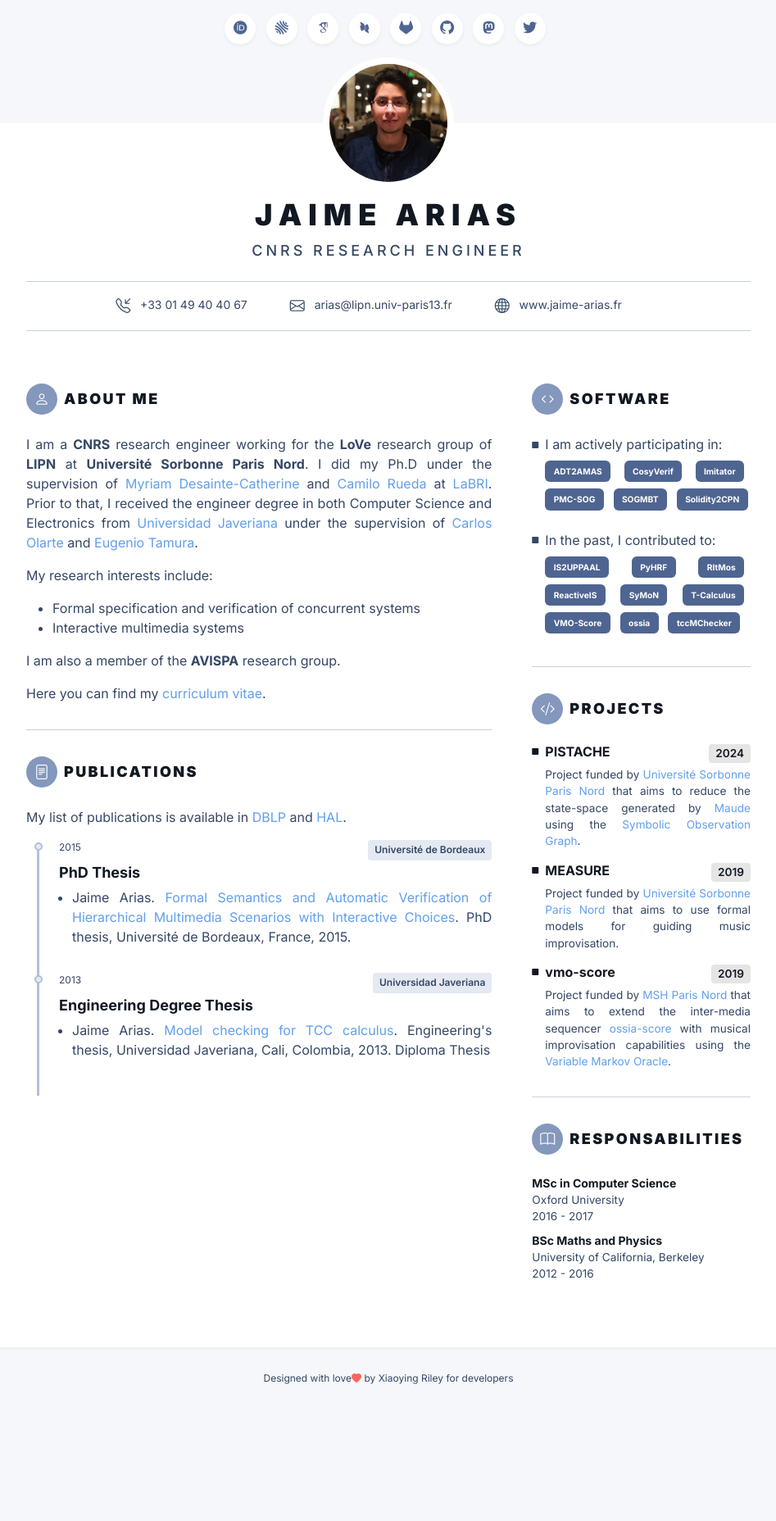
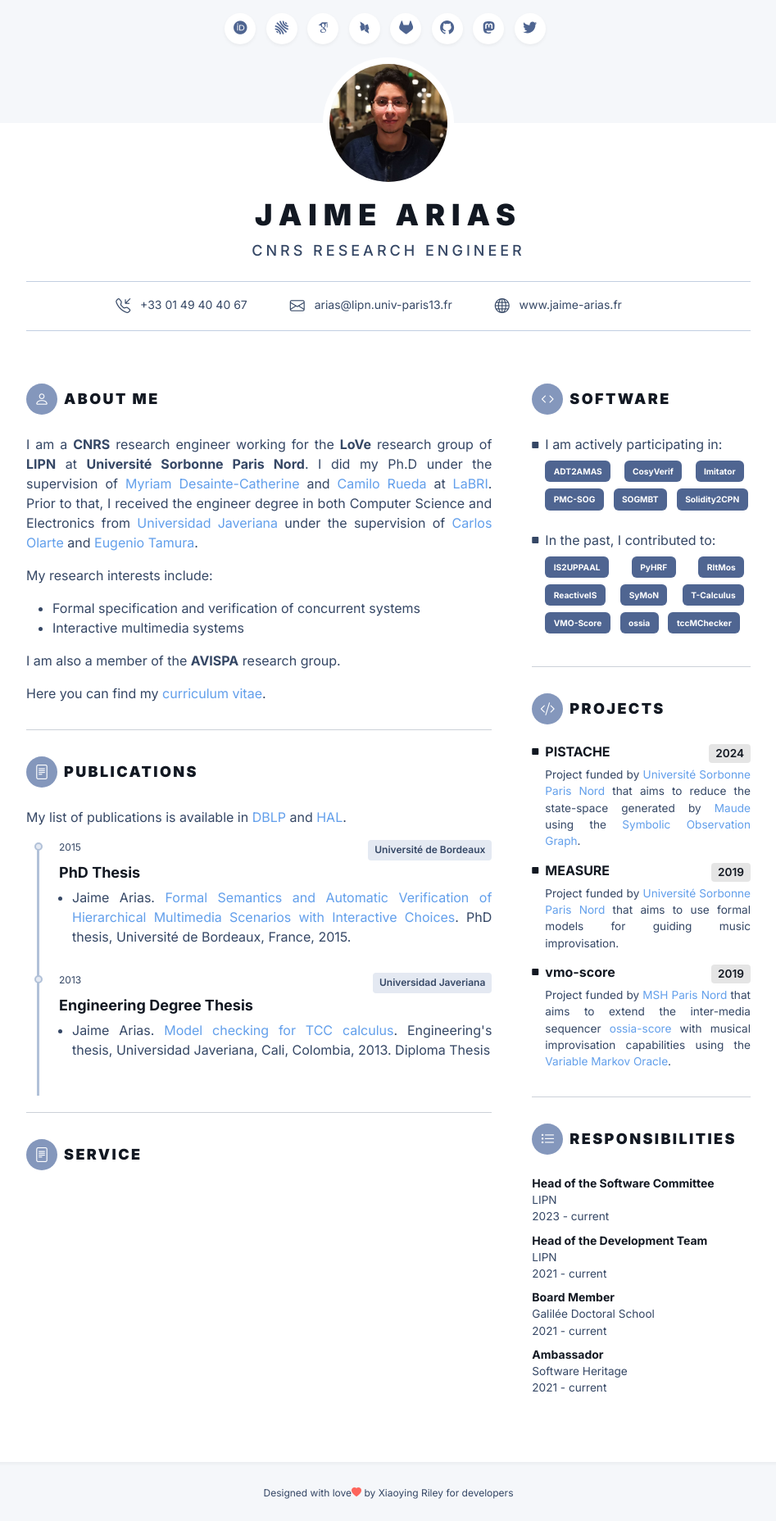
Before and after one commit to himito/himito.github.io, a Jekyll site: the page built from index.md, in a window 1280 px wide. Shown: the whole page at 82% size, without its empty margins (166-1113 px from the left). Built offline with Jekyll 4.4.1, drawn with Linux system fonts in a browser that asks for light colours; nearby versions of some CDN libraries; some web fonts are replaced; library files that are not in the unit come from our copies; before the commit the page ends 1716 px from its top, so only the background shows below that.

Commit message:
add responsibilities

```diff
--- a/_data/responsabilities.yml
+++ /dev/null
@@ -1,3 +0,0 @@
-- title:
-  institution:
-  period:
--- /dev/null
+++ b/_data/responsibilities.yml
@@ -0,0 +1,15 @@
+- title: Head of the Software Committee
+  institution: LIPN
+  period: "2023 - current"
+
+- title: Head of the Development Team
+  institution: LIPN
+  period: "2021 - current"
+
+- title: Board Member
+  institution: Galilée Doctoral School
+  period: "2021 - current"
+
+- title: Ambassador
+  institution: Software Heritage
+  period: "2021 - current"
--- a/_includes/responsabilities.html
+++ /dev/null
@@ -1,19 +0,0 @@
-<section class="resume-educate-section resume-section">
-  <h3 class="resume-section-heading text-uppercase py-2 py-lg-3 py-3">
-    <i class="resume-section-heading-icon bi bi-book me-2"></i>
-    Responsabilities
-  </h3>
-  <ul class="list-unstyled">
-    <li class="mb-2">
-      <div class="resume-degree font-weight-bold">MSc in Computer Science</div>
-      <div class="resume-degree-org">Oxford University</div>
-      <div class="resume-degree-time">2016 - 2017</div>
-    </li>
-    <li>
-      <div class="resume-degree font-weight-bold">BSc Maths and Physics</div>
-      <div class="resume-degree-org">University of California, Berkeley</div>
-      <div class="resume-degree-time">2012 - 2016</div>
-    </li>
-  </ul>
-</section>
-<!--//resume-section-->
--- /dev/null
+++ b/_includes/responsibilities.html
@@ -0,0 +1,16 @@
+<section class="resume-educate-section resume-section">
+  <h3 class="resume-section-heading text-uppercase py-2 py-lg-3 py-3">
+    <i class="resume-section-heading-icon bi bi-list-task me-2"></i>
+    Responsibilities
+  </h3>
+  <ul class="list-unstyled">
+    {% for item in site.data.responsibilities %}
+    <li class="mt-2">
+      <div class="resume-degree font-weight-bold">{{ item.title }}</div>
+      <div class="resume-degree-org">{{ item.institution }}</div>
+      <div class="resume-degree-time font-italic">{{ item.period }}</div>
+    </li>
+    {% endfor %}
+  </ul>
+</section>
+<!--//resume-section-->
--- /dev/null
+++ b/_includes/service.html
@@ -0,0 +1,6 @@
+<section class="resume-experience-section resume-section">
+  <h3 class="resume-section-heading text-uppercase py-2 py-lg-3 py-3">
+    <i class="resume-section-heading-icon bi bi-file-text me-2"></i>
+    Service
+  </h3>
+</section>
--- a/_layouts/default.html
+++ b/_layouts/default.html
@@ -52,7 +52,12 @@
                   {% include summary.html %}
                   <hr>
 
+                  <!-- publications -->
                   {% include publications.html %}
+                  <hr>
+
+                  <!-- service -->
+                  {% include service.html %}
                 </div><!--//col-8-->
 
                 <div class="col-12 col-lg-4 ps-lg-4">
@@ -65,8 +70,8 @@
                   {% include projects.html %}
                   <hr>
 
-                  <!-- responsabilities section -->
-                  {% include responsabilities.html %}
+                  <!-- responsibilities section -->
+                  {% include responsibilities.html %}
 
                 </div><!--//col-side-->
               </div><!--//row-->
```
